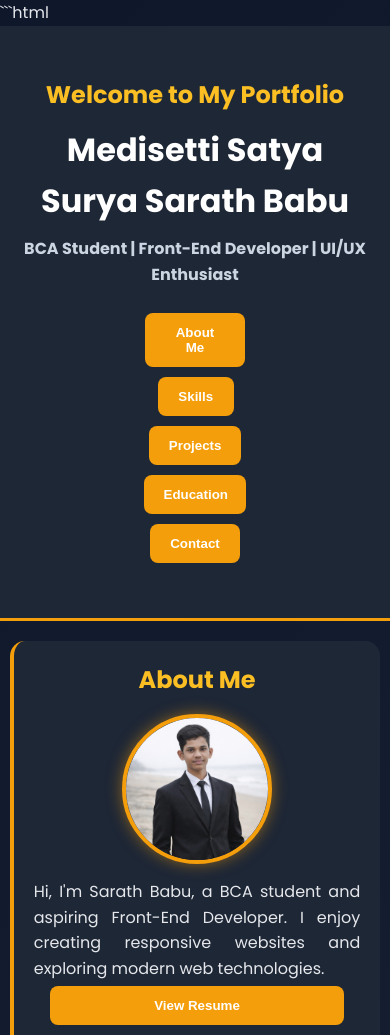
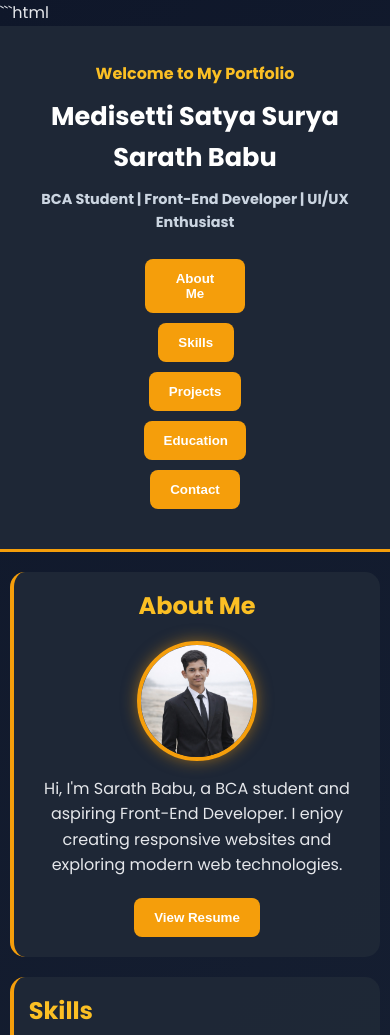
Before and after one commit to Sarath2317/Portifolio-Website, a plain HTML site: page index.html in a window 390 px wide. Shown: the top 1035 px of the page. Drawn offline with Linux system fonts and the light colour scheme.

Commit message:
Update style.css

```diff
--- a/style.css
+++ b/style.css
@@ -35,6 +35,7 @@ header h1 {
     color: white;
     font-size: 3rem;
     margin-bottom: 10px;
+    word-wrap: break-word;
 }
 
 header h3 {
@@ -94,13 +95,15 @@ h2 {
 }
 
 #about p {
-    text-align: justify;
-    margin-top: 15px;
+    text-align: center;
+    max-width: 700px;
+    margin: 15px auto;
 }
 
 #about img {
     width: 200px;
-    height: 200px;
+    max-width: 100%;
+    height: auto;
     object-fit: cover;
     border-radius: 50%;
     border: 4px solid #f59e0b;
@@ -149,8 +152,8 @@ table {
     width: 100%;
     border-collapse: collapse;
     margin-top: 15px;
+    border-radius: 10px;
     overflow: hidden;
-    border-radius: 10px;
 }
 
 th {
@@ -212,6 +215,12 @@ footer p {
 
 /* Social Icons */
 
+.social-icons {
+    display: flex;
+    justify-content: center;
+    flex-wrap: wrap;
+}
+
 .social-icons a {
     text-decoration: none;
 }
@@ -228,7 +237,7 @@ footer p {
     transform: scale(1.2);
 }
 
-/* Mobile Responsive */
+/* Tablet & Mobile */
 
 @media screen and (max-width: 768px) {
 
@@ -246,8 +255,9 @@ footer p {
         align-items: center;
     }
 
-    button {
+    nav button {
         width: 90%;
+        max-width: 250px;
     }
 
     section {
@@ -257,19 +267,53 @@ footer p {
 
     #about img {
         width: 150px;
-        height: 150px;
     }
 
     #skills ul {
         justify-content: center;
     }
 
+    #projects button {
+        width: 100%;
+        margin-top: 10px;
+    }
+
     table {
         display: block;
         overflow-x: auto;
+        white-space: nowrap;
     }
 
     .social-icons i {
         font-size: 24px;
     }
 }
+
+/* Small Phones */
+
+@media screen and (max-width: 480px) {
+
+    header {
+        padding: 35px 15px;
+    }
+
+    header h1 {
+        font-size: 1.6rem;
+    }
+
+    header h2 {
+        font-size: 1rem;
+    }
+
+    header h3 {
+        font-size: 0.9rem;
+    }
+
+    #about img {
+        width: 120px;
+    }
+
+    section {
+        padding: 15px;
+    }
+}
```
